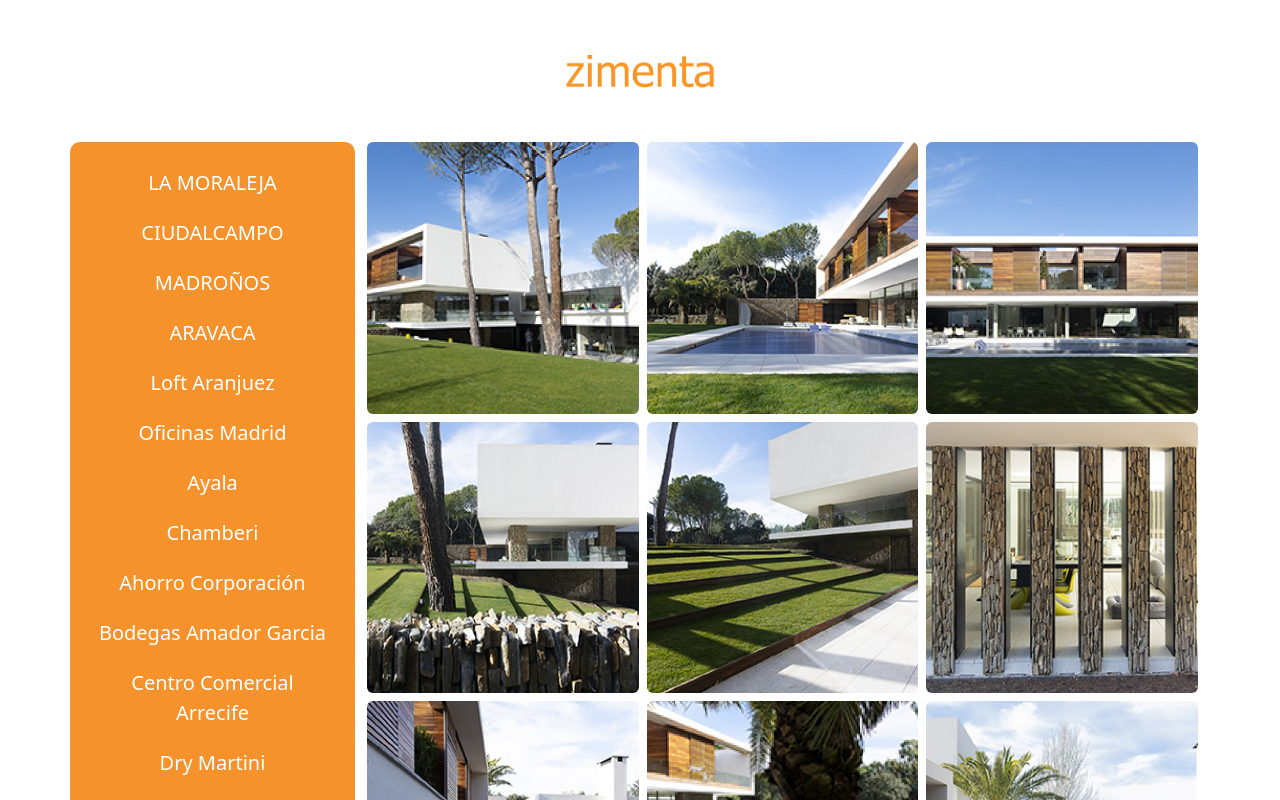
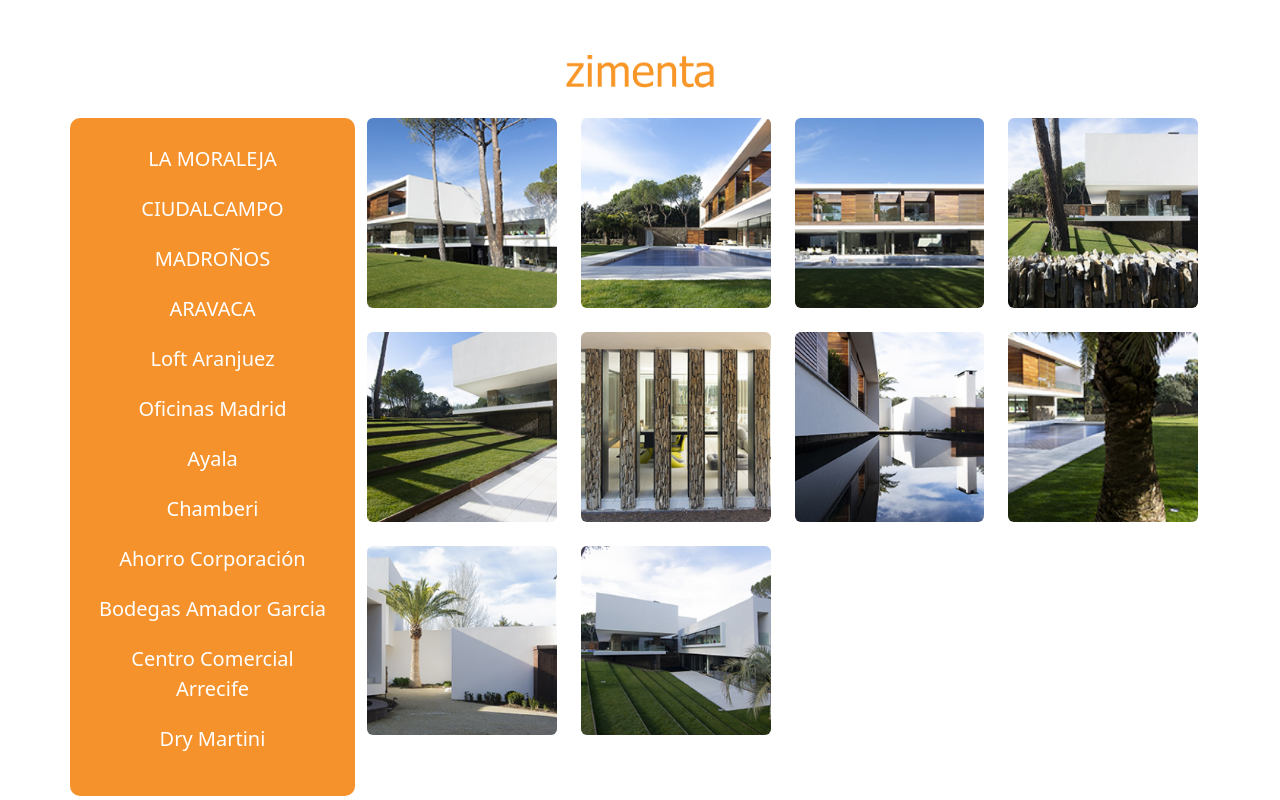
Before and after one commit to adriaanbrl/proyectofrontzimenta, a React (Create React App) app: page /gallery in a window 1280 px wide. Shown: the top 800 px of the page. Built offline with nearby package versions, Linux system fonts and the light colour scheme.

Commit message:
Calendario actualizado

```diff
--- a/src/components/client/EventCalendar.js
+++ b/src/components/client/EventCalendar.js
@@ -73,24 +73,10 @@ const EventCalendar = () => {
     return `${diaSemana}, ${mes} ${dia}`;
   };
 
-  const cancelarSeleccion = () => {
-    console.log("Cancelado");
-  };
-
-  const confirmarSeleccion = () => {
-    console.log("Consulta fijada para:", fechaSeleccionada);
-  };
 
   return (
     <Container className="calendario-eventos p-3">
-      <Row className="mb-3 align-items-center">
-        <Col xs="auto">
-          <div className="fw-bold">{formatearFecha(fechaSeleccionada)}</div>
-        </Col>
-        <Col xs="auto" className="ms-auto">
-          <FaPencilAlt /> {/* Icono de editar */}
-        </Col>
-      </Row>
+
 
       <Row className="mb-3 align-items-center justify-content-between">
         <Col xs="auto">
@@ -148,18 +134,6 @@ const EventCalendar = () => {
         ))}
       </Row>
 
-      <Row className="mt-3 justify-content-end">
-        <Col xs="auto">
-          <Button variant="secondary" onClick={cancelarSeleccion}>
-            Cancel
-          </Button>
-        </Col>
-        <Col xs="auto" className="ms-2">
-          <Button variant="primary" onClick={confirmarSeleccion}>
-            OK
-          </Button>
-        </Col>
-      </Row>
 
       <hr className="my-4" />
 
--- a/src/components/global/Gallery.js
+++ b/src/components/global/Gallery.js
@@ -203,8 +203,8 @@ function Gallery() {
   };
 
   return (
-    <Container className="mt-4">
-      <header className="text-center mt-5">
+      <Container className="mt-5">
+        <header className="text-center mb-4">
           <Link to="/#gallery-links">
             <Image
                 src="/img/logo_zimenta.png"
@@ -214,15 +214,16 @@ function Gallery() {
             />
           </Link>
         </header>
-      <Row className="mt-5">
+        <Row>
           {/* Sidebar */}
           <Col
               md={3}
-          className="p-3 position-sticky"
+              className="p-3" // Elimina position-sticky para que no se quede fijo
               style={{
                 backgroundColor: "#f5922c",
                 borderRadius: "10px",
                 padding: "20px",
+                // top: "20px", // Ya no es necesario
               }}
           >
             <ul className="list-unstyled text-white fs-5">
@@ -245,10 +246,10 @@ function Gallery() {
           </Col>
 
           {/* Galeria */}
-        <Col md={9}>
-          <Row className="g-2">
+          <Col md={9} className="mt-md-0 mt-4">
+            <Row className="g-4">
               {selectedGallery.map((src, index) => (
-              <Col xs={4} key={index}>
+                  <Col xs={12} sm={6} md={4} lg={3} key={index}>
                     <Image
                         src={src}
                         alt={`Obra ${index + 1}`}
```
Lines whose indentation alone changed are shown as unchanged.
